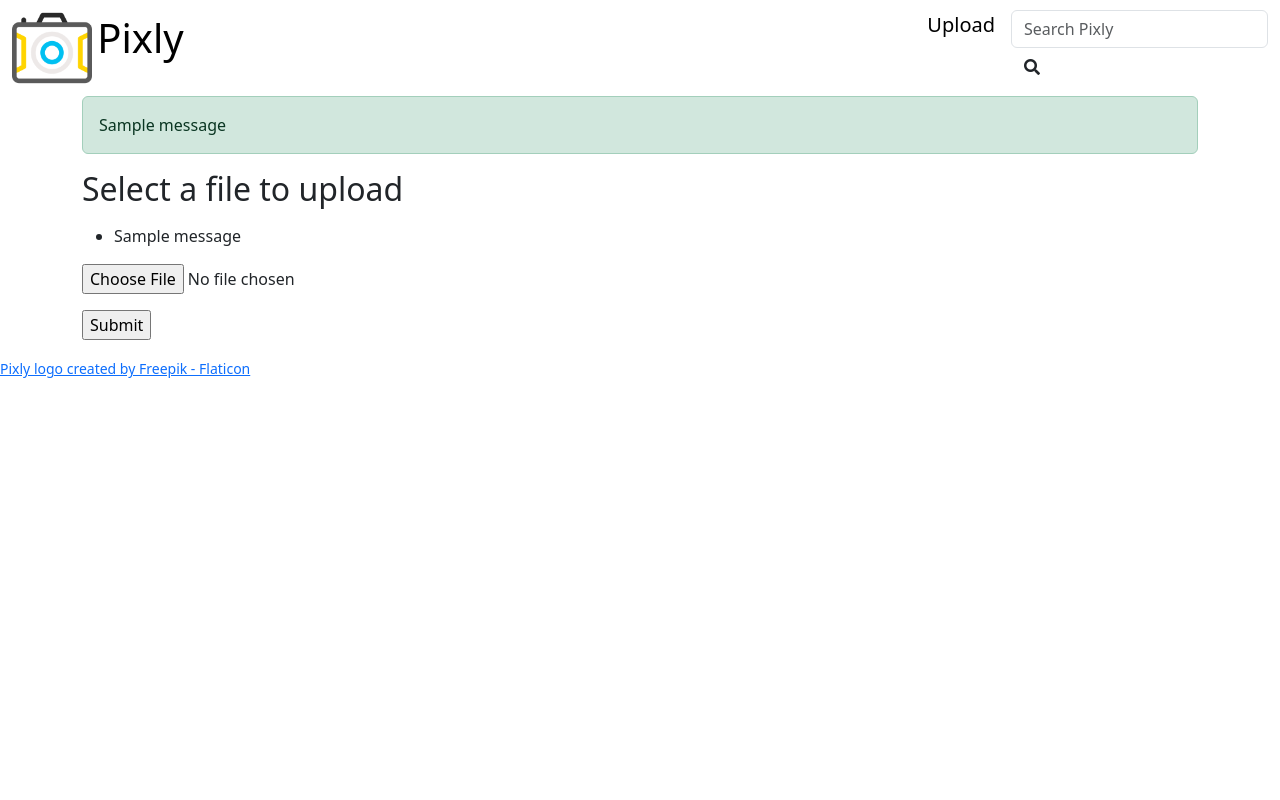
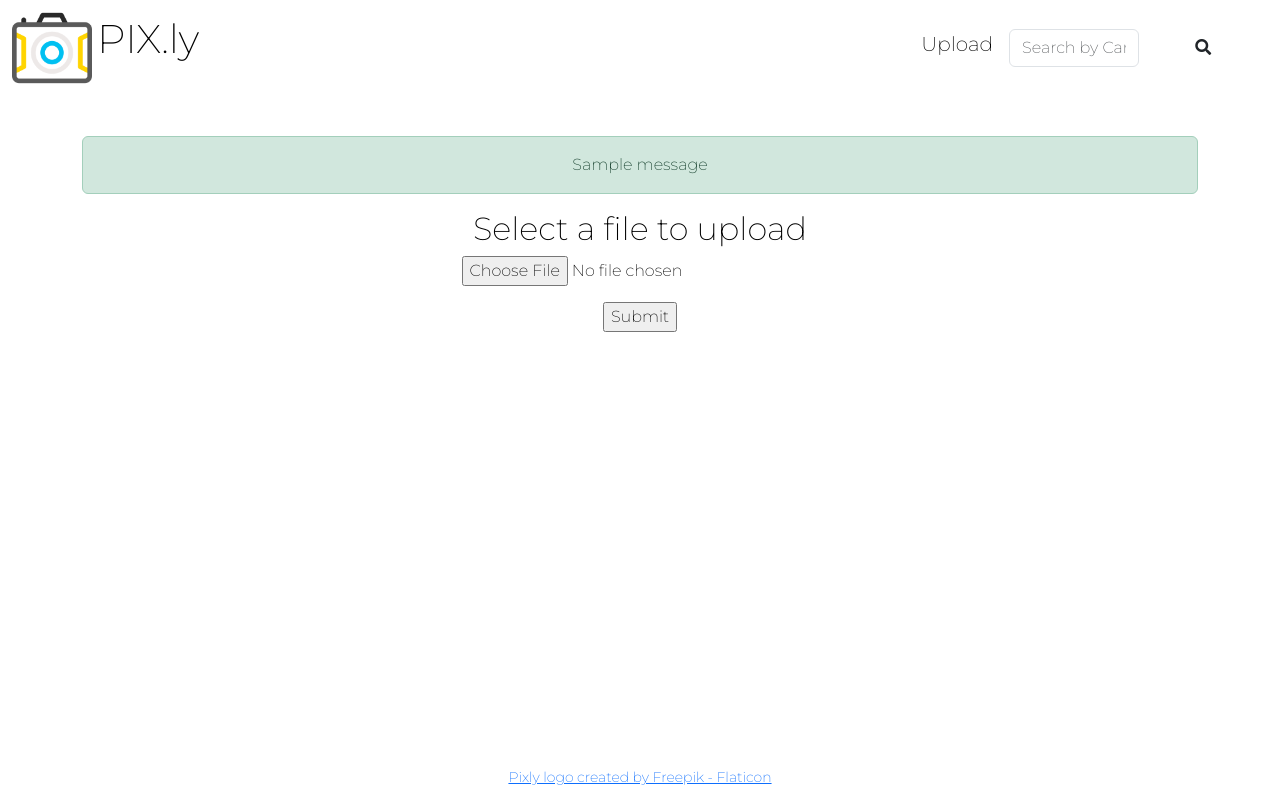
Before and after one commit to bossamboi/pixly, a Flask app: page /upload in a window 1280 px wide. Run offline with Flask 2, Linux system fonts and the light colour scheme; tables that the repository leaves empty hold one stand-in row (values such as "Sample post"); one stand-in notice (Sample message) is shown; some libraries are stand-ins or nearby versions.

Commit message:
refactor helpers into Image model as methods. update css. fix logo and pick font

```diff
--- a/app.py
+++ b/app.py
@@ -1,11 +1,9 @@
 import os
-from venv import create
 from flask import Flask, flash, request, redirect, url_for, render_template
 from models import Image, db, connect_db
 from dotenv import load_dotenv
 from werkzeug.utils import secure_filename
-from utils_helpers import prep_img_for_db, create_temp_folder
-from pillow_edit_helpers import convert_sepia, open_image, resize_image, sketchify_image, add_border
+from pillow_edit_helpers import resize_image
 from forms import EditImageForm
 import urllib.request
 
@@ -16,7 +14,6 @@ urllib.request.install_opener(opener)
 
 load_dotenv()
 
-""" Flask app for Pixly """ #TODO: Should this be in separate config file?
 app = Flask(__name__)
 app.config['SQLALCHEMY_DATABASE_URI'] = 'postgresql:///pixly'
 app.config['SQLALCHEMY_TRACK_MODIFICATIONS'] = False
@@ -25,10 +22,11 @@ app.config['SECRET_KEY'] = os.environ["APP_SECRET_KEY"]
 app.config['UPLOAD_FOLDER'] = "static/uploads"
 app.config['MAX_CONTENT_LENGTH'] = 16 * 1024 * 1024
 
-ALLOWED_EXTENSIONS = set(['jpg', 'jpeg'])
 
 connect_db(app)
 db.create_all()
+
+ALLOWED_EXTENSIONS = set(['jpg', 'jpeg'])
 
 def allowed_file(filename):
 	return '.' in filename and filename.rsplit('.', 1)[1].lower() in ALLOWED_EXTENSIONS
@@ -57,46 +55,44 @@ def show_images():
 
 
 @app.get('/upload')
-def upload_form():
+def render_upload_form():
     """Renders upload form"""
     return render_template('upload.html')
 
 @app.route('/upload', methods=['POST'])
-def upload_image():
+def process_upload():
     """Route checks for valid image file. If valid, uploads file to aws and writes metadeta to DB"""
 
     if 'file' not in request.files:
-        flash('No file found')
+        flash('No file found', 'warning')
         return redirect(request.url)
 
     file = request.files['file']
 
     if file.filename == '':
-        flash('No image selected for uploading')
+        flash('No image selected for uploading', 'warning')
         return redirect(request.url)
 
-    if file and allowed_file(file.filename):
+    if not allowed_file(file.filename):
+        flash('Please submit image type of either .jpg or .jpeg', 'warning')
+        return redirect(request.url)
+
+    else:
         filename = secure_filename(file.filename)
         resized_image = resize_image(file)
         temp_filepath = f"{app.config['UPLOAD_FOLDER']}/{filename}"
 
         resized_image.save(temp_filepath)
 
+        Image.upload_image(temp_filepath)
 
-        image = prep_img_for_db(temp_filepath)
+        db.session.commit()
 
-        db.session.add(image)
-        db.session.commit()
-        os.remove(temp_filepath)
-
-        flash('Image successfully uploaded and displayed below')
+        flash('Image successfully uploaded and displayed below', 'success')
         return redirect("/home")
 
-    else:
-        flash('Allowed image types are -> jpg, jpeg')
-        return redirect(request.url)
 
-@app.route('/<int:id>/edit', methods=['GET', "POST"])
+@app.route('/images/<int:id>/edit', methods=['GET', "POST"])
 def show_edit_page(id):
     """Handle routing for image editing. Render form for GET. Process edits and save new image on valid submission. """
 
@@ -110,25 +106,17 @@ def show_edit_page(id):
         # retrieve aws url and store it on our server temporarily
         urllib.request.urlretrieve(image.url, temp_filepath)
 
-        image = open_image(temp_filepath)
+        form_data = {
+            "sketchify": form.sketchify.data,
+            "sepia": form.sepia.data,
+            "frame": form.frame.data,
+        }
 
-        # image editing
-        if form.sketchify.data:
-            image = sketchify_image(image)
+        Image.make_edits(temp_filepath, form_data)
 
-        if form.sepia.data:
-            image = convert_sepia(image)
+        db.session.commit()
 
-        if form.frame.data:
-            image = add_border(image)
-
-        image.save(temp_filepath)
-
-        new_image = prep_img_for_db(temp_filepath)
-
-        db.session.add(new_image)
-        db.session.commit()
-        os.remove(temp_filepath)
+        flash('Image successfully edited and displayed below', 'success')
 
         return redirect("/home")
 
--- a/static/stylesheets/style.css
+++ b/static/stylesheets/style.css
@@ -2,3 +2,41 @@
   height: 300px;
   margin: 10px;
 }
+
+html {
+  height: 100%;
+}
+
+body {
+  position: relative;
+  min-height: 100%;
+  text-align: center;
+  font-family: "Montserrat", sans-serif;
+  color: black;
+  text-decoration: none;
+}
+
+main {
+  padding: 40px;
+}
+
+#logo-name {
+  font-size: 40px;
+  margin-top: 10px;
+  margin-bottom: 0;
+}
+
+#upload-name,
+#logo-name {
+  color: black;
+}
+
+footer {
+  width: 100%;
+  height: 40px;
+  padding-top: 5px;
+  position: absolute;
+  bottom: 0;
+  left: 0;
+  text-align: center;
+}
--- a/templates/base.html
+++ b/templates/base.html
@@ -13,6 +13,11 @@
     <link rel="stylesheet" href="https://use.fontawesome.com/releases/v5.3.1/css/all.css">
     <link rel="stylesheet" href="/static/stylesheets/style.css">
     <link rel="shortcut icon" href="/static/favicon.ico">
+    <link rel="preconnect" href="https://fonts.googleapis.com">
+    <link rel="preconnect" href="https://fonts.gstatic.com" crossorigin>
+    <link rel="preconnect" href="https://fonts.googleapis.com">
+    <link rel="preconnect" href="https://fonts.gstatic.com" crossorigin>
+    <link href="https://fonts.googleapis.com/css2?family=Montserrat:wght@200&display=swap" rel="stylesheet">
 </head>
 
 <body class="{% block body_class %}{% endblock %}">
@@ -22,25 +27,29 @@
 
             <div class="navbar-header">
                 <a href="/home" class="navbar-brand">
-                    <img src="static/logo.png" alt="logo" style="height: 80px">
-                    <span style="font-size: 40px">Pixly</span>
+                    <img src={{ url_for('static', filename="logo.png" )}} alt="logo" style="height: 80px">
+                    <span id="logo-name">PIX.ly</span>
                 </a>
 
             </div>
 
             <ul class="nav navbar-nav navbar-right">
                 <li>
-                    <a href="/upload" class="navbar-brand">
+                    <a id="upload-name" href="/upload" class="navbar-brand">
                         Upload
                     </a>
                 </li>
                 {% block searchbox %}
                 <li>
-                    <form class="navbar-form navbar-right" action="/home">
-                        <input name="q" class="form-control" placeholder="Search Pixly" aria-label="Search" id="search">
-                        <button class="btn btn-default">
-                            <span class="fa fa-search"></span>
-                        </button>
+                    <form class="navbar-form navbar-right container" action="/home">
+                        <div class="row">
+                            <input name="q" class="form-control col" placeholder="Search by Camera Model"
+                                aria-label="Search" id="search">
+                            <button class="btn btn-default col">
+                                <span class="fa fa-search"></span>
+                            </button>
+                        </div>
+
                     </form>
                 </li>
                 {% endblock %}
@@ -50,7 +59,7 @@
         </div>
     </nav>
 
-    <div class="container">
+    <main class="container">
 
         {% for category, message in get_flashed_messages(with_categories=True) %}
         <div class="alert alert-{{ category }}">{{ message }}</div>
@@ -59,8 +68,10 @@
         {% block content %}
         {% endblock %}
 
-    </div>
-    <footer><small><a href="https://www.flaticon.com/free-icons/art-and-design" title="art and design icons">Pixly logo created by Freepik - Flaticon</a></small></footer>
+    </main>
+    <footer class="footer"><small><a href="https://www.flaticon.com/free-icons/art-and-design"
+                title="art and design icons">Pixly logo
+                created by Freepik - Flaticon</a></small></footer>
 </body>
 
 </html>
--- a/templates/upload.html
+++ b/templates/upload.html
@@ -3,17 +3,6 @@
 {% block content %}
 <div>
   <h2>Select a file to upload</h2>
-  <p>
-    {% with messages = get_flashed_messages() %}
-      {% if messages %}
-      <ul>
-      {% for message in messages %}
-        <li>{{ message }}</li>
-      {% endfor %}
-      </ul>
-      {% endif %}
-    {% endwith %}
-  </p>
   {% if filename %}
   <div>
     <img src="{{ url_for('display_image', filename=filename) }}">
--- a/utils_helpers.py
+++ /dev/null
@@ -1,71 +0,0 @@
-import os
-from dotenv import load_dotenv
-import boto3
-from PIL import Image
-from PIL.ExifTags import TAGS
-from datetime import datetime
-from models import Image as Image_Model
-
-load_dotenv()
-
-AWS_BUCKET_URL = "https://pixlyrithm25.s3.amazonaws.com"
-
-# TODO: fix
-def create_temp_folder(path):
-    if not os.path.exists(path):
-        os.makedirs(path)
-
-def extract_exif (image_path):
-    """ Takes in image path -> exif metadata (width, height, camera_model)"""
-    image = Image.open(image_path)
-
-    # read the image data using PIL
-    info_dict = {
-        "Filename": image.filename,
-        "Image Size": image.size,
-        "Image Height": image.height,
-        "Image Width": image.width,
-        "Image Format": image.format,
-    }
-
-    # extract EXIF data
-    exifdata = image.getexif()
-
-    for tag_id in exifdata:
-        # get the tag name, instead of human unreadable tag id
-        tag = TAGS.get(tag_id, tag_id)
-        data = exifdata.get(tag_id)
-        # decode bytes
-        if isinstance(data, bytes):
-            data = data.decode()
-        info_dict[tag]=data
-    return info_dict
-
-
-# Uploads to AWS s3 bucket
-s3 = boto3.client(
-  "s3",
-  "us-east-1",
-  aws_access_key_id=os.environ['AWS_ACCESS_KEY'],
-  aws_secret_access_key=os.environ['AWS_SECRET_KEY'],
-)
-
-def prep_img_for_db(path):
-    """Takes image from image path, uploads to s3, and creates new Image instance for DB writing"""
-
-    exif = extract_exif(path)
-
-    if "Model" not in exif:
-        exif["Model"] = None
-
-    # store image in aws
-    aws_filename = str(datetime.now()).replace(" ", "") + ".jpg"
-    s3.upload_file(path, "pixlyrithm25", aws_filename, ExtraArgs = {"ACL": "public-read"})
-
-    # create new image instance with desired exif data and aws url
-    new_image = Image_Model(exif_height = exif["Image Height"],
-                    exif_width = exif["Image Width"],
-                    exif_camera_model = exif["Model"],
-                    url = f"{AWS_BUCKET_URL}/{aws_filename}")
-
-    return new_image
```
Also changed, not shown: aws.py (added, +10 -0 lines), models.py (+84 -0 lines), templates/home.html (+6 -4 lines). Lines whose indentation alone changed are shown as unchanged.
